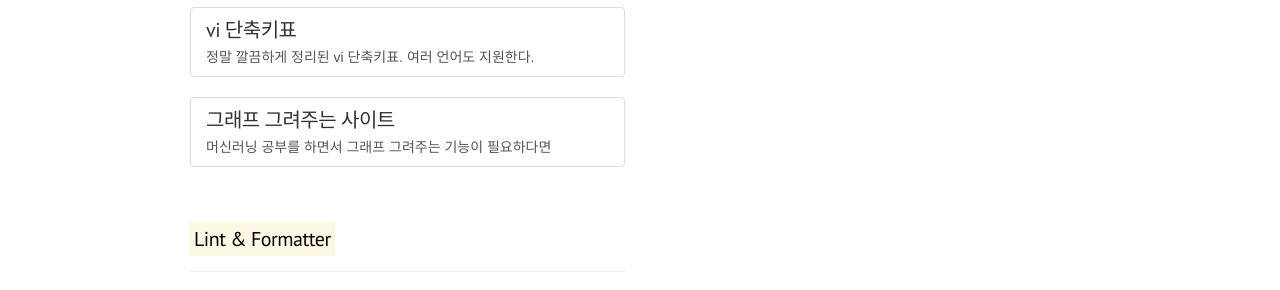
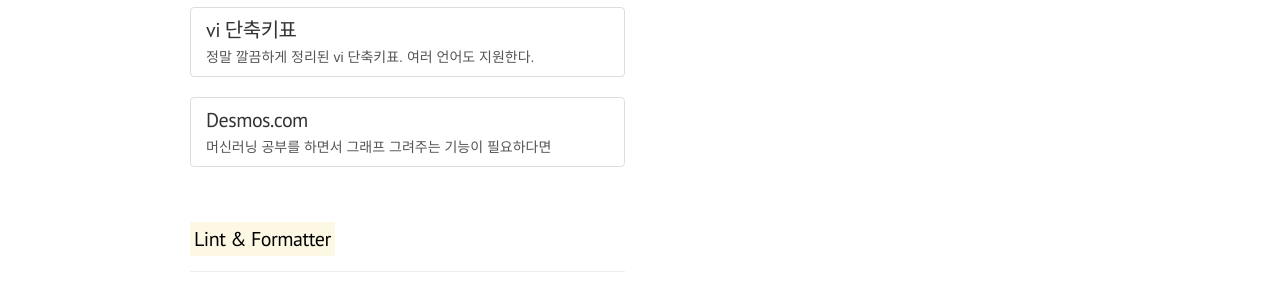
Before and after one commit to jwkcp/jwkcp.github.com, a Jekyll site: the page built from bookmark/index.html, in a window 1280 px wide. Shown: the part 1306-1596 px from the top of the page. Built offline with Jekyll 4.4.1, drawn with Linux system fonts in a browser that asks for light colours; comment, search, counter and statistics services are not loaded.

Commit message:
modifying bookmark title for Desmos.com

```diff
--- a/bookmark/index.html
+++ b/bookmark/index.html
@@ -111,7 +111,7 @@
 
       <div class="list-group">
         <a href="https://www.desmos.com/calculator" target="_blank" class="list-group-item">
-          <h4 class="list-group-item-heading">그래프 그려주는 사이트</h4>
+          <h4 class="list-group-item-heading">Desmos.com</h4>
           <p class="list-group-item-text">머신러닝 공부를 하면서 그래프 그려주는 기능이 필요하다면</p>
         </a>
       </div>
```
